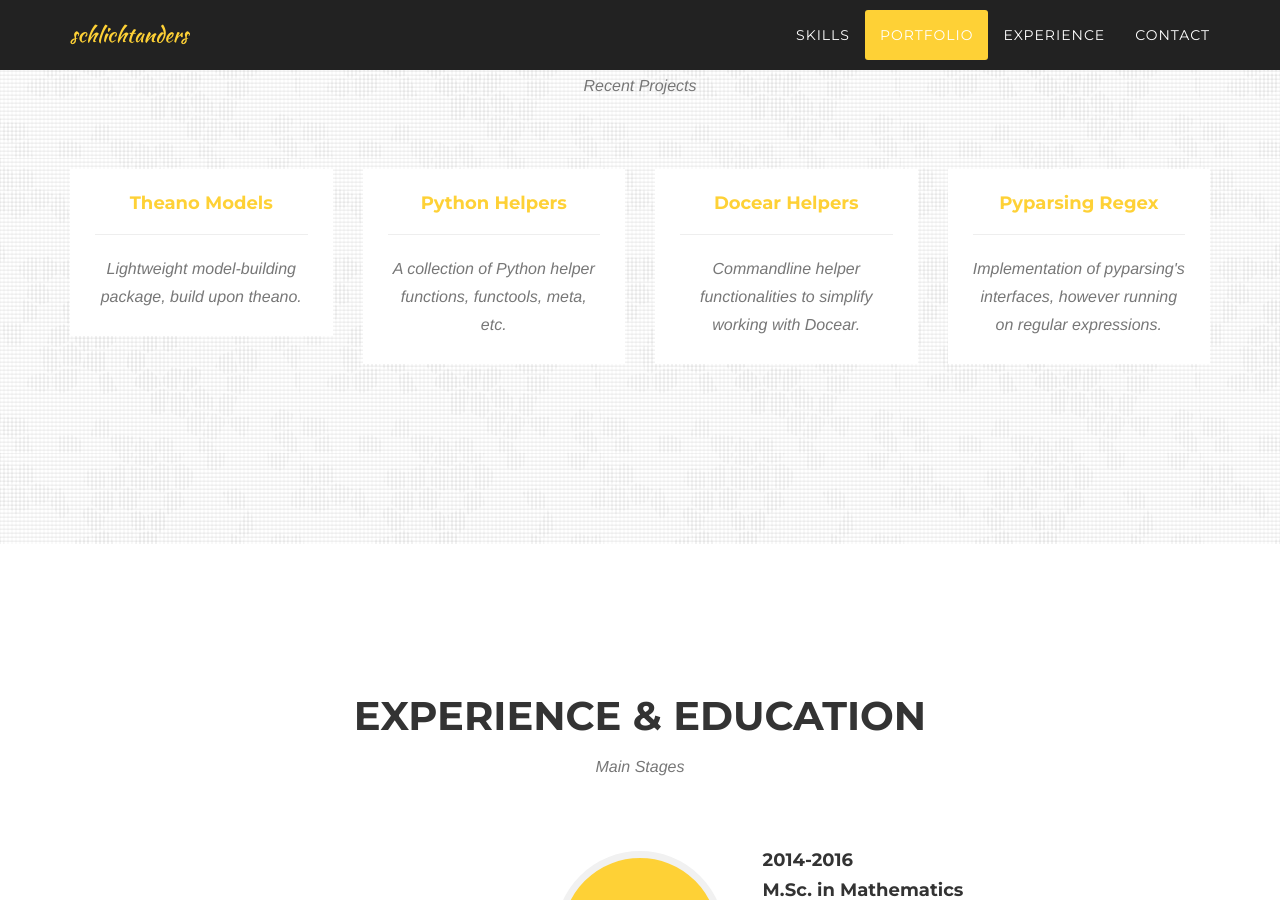
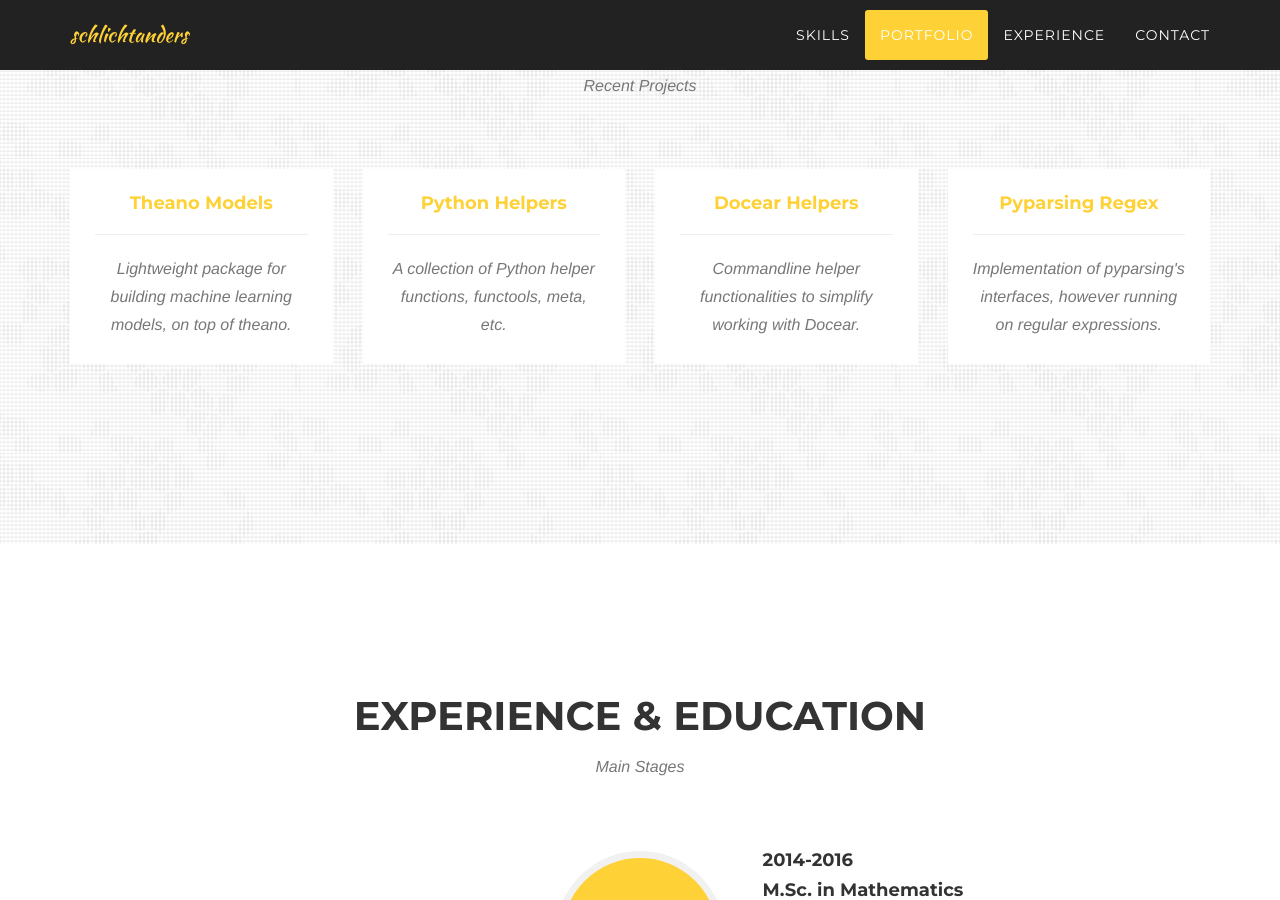
Before and after one commit to stephansahm/stephansahm.github.io, a Jekyll site: the page built from _posts/2016-07-01-Theano-Models.markdown, in a window 1280 px wide and 900 px high, scrolled down 2031 px. Built offline with Jekyll 4.4.1, drawn with Linux system fonts in a browser that asks for light colours; some web fonts are replaced; some of the changed text lies outside the part shown.

```diff
--- a/_config.yml
+++ b/_config.yml
@@ -1,5 +1,6 @@
 # Site settings
 title: schlichtanders
+author: Stephan Sahm
 email: Stephan.Sahm@gmx.de
 description: "Stephan Sahm's Portfolio. Get to know, what I did and who I was, and be part of what follows."
 
--- a/_includes/footer.html
+++ b/_includes/footer.html
@@ -28,7 +28,7 @@
             <div class="container">
                 <div class="row">
                     <div class="col-lg-12">
-                        Copyright &copy; {{ site.title }} 20{{ site.time | date: '%y' }}
+                        Copyright &copy; {{ site.author }} 20{{ site.time | date: '%y' }}
                     </div>
                 </div>
             </div>
--- a/_posts/2016-07-01-Theano-Models.markdown
+++ b/_posts/2016-07-01-Theano-Models.markdown
@@ -1,7 +1,7 @@
 ---
 layout: default
 keywords: python, theano, symbolic programming, numpy, gpu
-description: Lightweight model-building package, build upon theano.
+description: Lightweight package for building machine learning models, on top of theano.
 ---
 
 theano_models is a high-level package around theano which implements a ``Model``
```
